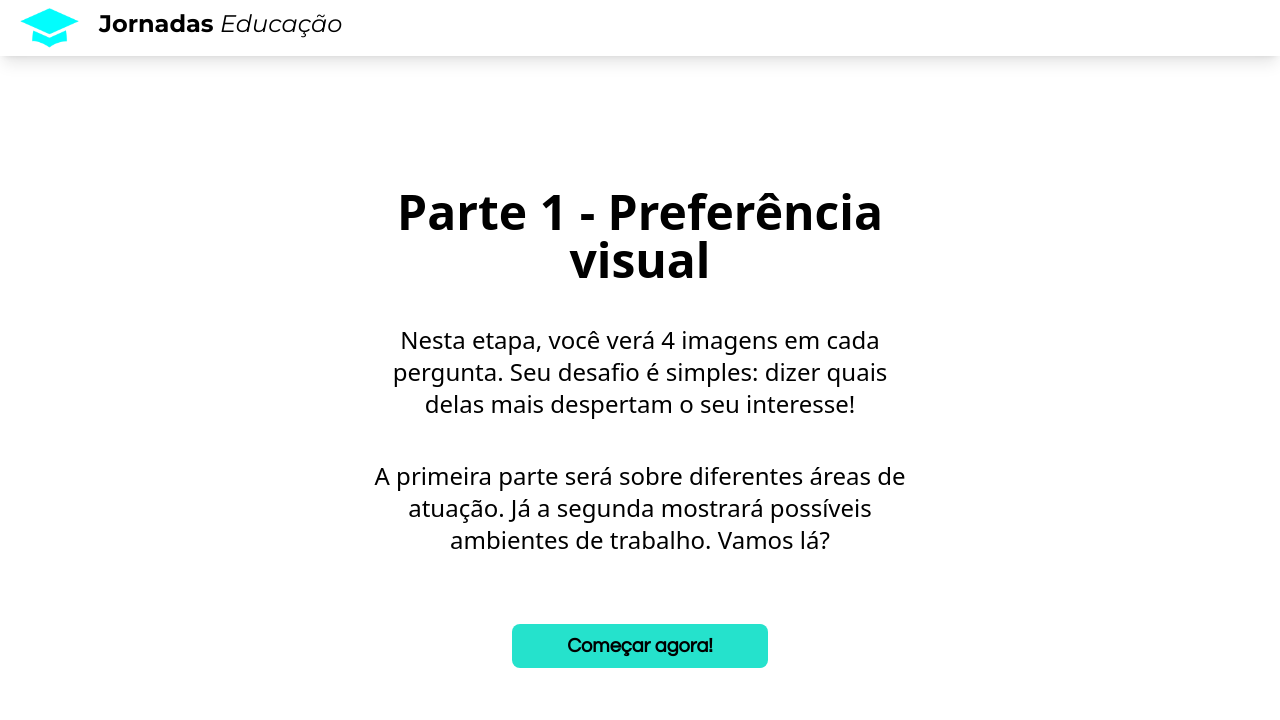
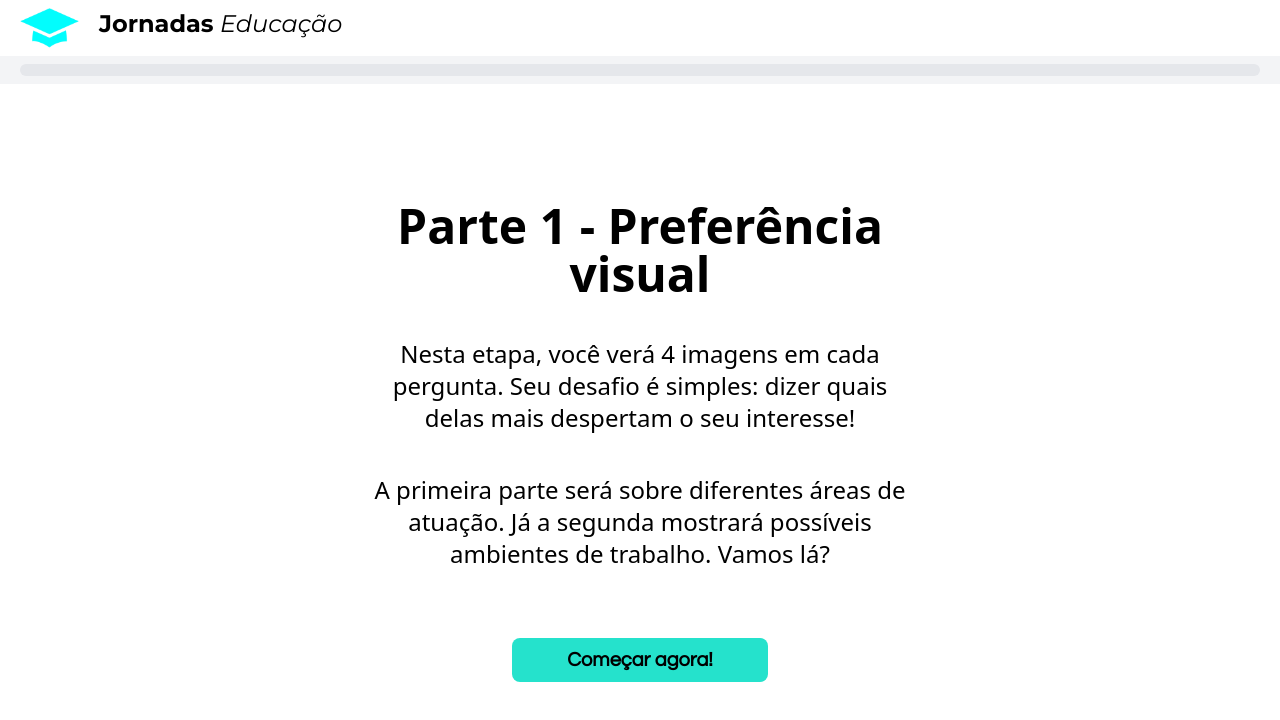
Before and after one commit to ryanviana/paid-cv, a React (Vite) app: page /questions in a window 1280 px wide. Shown: the top 720 px of the page. Built offline with nearby package versions, Linux system fonts and the light colour scheme.

Commit message:
progress bar

```diff
--- /dev/null
+++ b/src/components/ProgressBar.jsx
@@ -0,0 +1,25 @@
+// ProgressBar.jsx
+import React from 'react';
+import PropTypes from 'prop-types';
+
+function ProgressBar({ currentQuestion, totalQuestions }) {
+  const percentage = (currentQuestion / totalQuestions) * 100;
+
+  return (
+    <div className="w-full px-5 py-2 bg-gray-100">
+      <div className="w-full bg-gray-200 rounded-full h-3">
+        <div
+          className="h-3 rounded-full transition-all duration-300"
+          style={{ width: `${percentage}%`, backgroundColor: '#27e3cd' }}
+        />
+      </div>
+    </div>
+  );
+}
+
+ProgressBar.propTypes = {
+  currentQuestion: PropTypes.number.isRequired,
+  totalQuestions: PropTypes.number.isRequired,
+};
+
+export default ProgressBar;
--- a/src/pages/Questions.jsx
+++ b/src/pages/Questions.jsx
@@ -1,69 +1,55 @@
-import { useState } from 'react'
+import { useState } from 'react';
 
-import ImageQuestion from "../components/ImageQuestion";
-import SelectQuestion from "../components/SelectQuestion";
-import Result from "./Result";
-import ExplicacaoImagem from "./ExplicacaoImagem"
-import ExplicacaoSelect from "./ExplicacaoSelect"
+import ProgressBar from '../components/ProgressBar';
+import ImageQuestion from '../components/ImageQuestion';
+import SelectQuestion from '../components/SelectQuestion';
+import Result from './Result';
+import ExplicacaoImagem from './ExplicacaoImagem';
+import ExplicacaoSelect from './ExplicacaoSelect';
 
 // defines das areas
 import * as Defines from '../data/Defines';
 
 // enunciados das perguntas
-import { statement_question_1 } from '../data/QuestionsStatements'
-import { statement_question_2 } from '../data/QuestionsStatements'
-import { statement_question_3 } from '../data/QuestionsStatements'
-import { statement_question_4 } from '../data/QuestionsStatements'
-import { statement_question_5 } from '../data/QuestionsStatements'
-import { statement_question_6 } from '../data/QuestionsStatements'
-import { statement_question_7 } from '../data/QuestionsStatements'
-import { statement_question_8 } from '../data/QuestionsStatements'
-import { statement_question_9 } from '../data/QuestionsStatements'
-import { statement_question_10 } from '../data/QuestionsStatements'
+import { statement_question_1, statement_question_2, statement_question_3, statement_question_4, statement_question_5,
+  statement_question_6, statement_question_7, statement_question_8, statement_question_9, statement_question_10 } from '../data/QuestionsStatements';
 
 // pesos de cada item das perguntas
-import { weight_question_1 } from '../data/QuestionsWeight'
-import { weight_question_2 } from '../data/QuestionsWeight'
-import { weight_question_3 } from '../data/QuestionsWeight'
-import { weight_question_4 } from '../data/QuestionsWeight'
-import { weight_question_5 } from '../data/QuestionsWeight'
-import { weight_question_6 } from '../data/QuestionsWeight'
-import { weight_question_7 } from '../data/QuestionsWeight'
-import { weight_question_8 } from '../data/QuestionsWeight'
-import { weight_question_9 } from '../data/QuestionsWeight'
-import { weight_question_10 } from '../data/QuestionsWeight'
-
+import { weight_question_1, weight_question_2, weight_question_3, weight_question_4, weight_question_5,
+  weight_question_6, weight_question_7, weight_question_8, weight_question_9, weight_question_10 } from '../data/QuestionsWeight';
 
 function Questions() {
-
-    const [pontuacaoTotal, setPontuacaoTotal] = useState(Array(Defines.numAreas).fill(0))
+  // Total number of actual questions (only pages that count as progress)
+  const totalQuestions = 10;
+  const [pontuacaoTotal, setPontuacaoTotal] = useState(Array(Defines.numAreas).fill(0));
   const [perguntaAtual, setperguntaAtual] = useState(0);
 
+  // This array contains the indexes (within the "paginas" array)
+  // that are actual questions.
+  const questionIndexes = [1, 2, 3, 4, 7, 8, 9, 10, 11, 12];
+
   const updatePontuacao = (pontuacao) => {
-        // calcula pontuação da questão
-        let updatedPontuacaoQuestaoAtual = [...pontuacaoQuestao[perguntaAtual]]
-        updatedPontuacaoQuestaoAtual = updatedPontuacaoQuestaoAtual.map((x, i) => pontuacao[i] - x)
+    let updatedPontuacaoQuestaoAtual = [...pontuacaoQuestao[perguntaAtual]];
+    updatedPontuacaoQuestaoAtual = updatedPontuacaoQuestaoAtual.map((x, i) => pontuacao[i] - x);
 
-        // calcula e atualiza pontuação total
-        let updatedPontuacao = [...pontuacaoTotal]
-        updatedPontuacao = updatedPontuacao.map((x, i) => x + updatedPontuacaoQuestaoAtual[i])
-        console.log("Pontuação total: " + updatedPontuacao)
-        setPontuacaoTotal(updatedPontuacao)
+    let updatedPontuacao = [...pontuacaoTotal];
+    updatedPontuacao = updatedPontuacao.map((x, i) => x + updatedPontuacaoQuestaoAtual[i]);
 
-        // atualiza a pontuação da questão
-        let updatedPontuacaoQuestao = [...pontuacaoQuestao]
-        updatedPontuacaoQuestao[perguntaAtual] = pontuacao
-        setPontuacaoQuestao(updatedPontuacaoQuestao)
-    }
+    setPontuacaoTotal(updatedPontuacao);
+
+    let updatedPontuacaoQuestao = [...pontuacaoQuestao];
+    updatedPontuacaoQuestao[perguntaAtual] = pontuacao;
+    setPontuacaoQuestao(updatedPontuacaoQuestao);
+  };
 
   const updatePagina = (dir) => {
-        setperguntaAtual(perguntaAtual + dir)
-    }
+    setperguntaAtual((prev) => Math.max(0, Math.min(prev + dir, paginas.length - 1)));
+  };
 
   const updatePerguntaAtual = (pontuacao, dir) => {
-        if (dir === 1) updatePontuacao(pontuacao)
-        updatePagina(dir)
-    }
+    if (dir === 1) updatePontuacao(pontuacao);
+    updatePagina(dir);
+  };
 
   const paginas = [
     <ExplicacaoImagem key="ex1" updatePagina={updatePagina} />,
@@ -82,13 +68,22 @@ function Questions() {
     <Result key="res2" pontuacaoTotal={pontuacaoTotal} type='total' updatePagina={updatePagina} />,
   ];
 
-    const [pontuacaoQuestao, setPontuacaoQuestao] = useState(Array(paginas.length).fill(Array(Defines.numAreas).fill(0)))
+  const [pontuacaoQuestao, setPontuacaoQuestao] = useState(
+    Array(paginas.length).fill(Array(Defines.numAreas).fill(0))
+  );
+
+  // Compute the progress based solely on pages that count as questions.
+  const currentProgress = questionIndexes.filter(index => index <= perguntaAtual).length;
 
   return (
-        <div className='flex flex-col w-full h-full items-center text-center'>
+    <div className="flex flex-col w-full h-full items-center text-center">
+      {/* ✅ PROGRESS BAR AT THE TOP - uses computed progress ✅ */}
+      <ProgressBar currentQuestion={currentProgress} totalQuestions={totalQuestions} />
+
+      {/* ✅ DISPLAY CURRENT QUESTION PAGE ✅ */}
       {paginas[perguntaAtual]}
     </div>
-    )
+  );
 }
 
 export default Questions;
```
Lines whose indentation alone changed are shown as unchanged.
